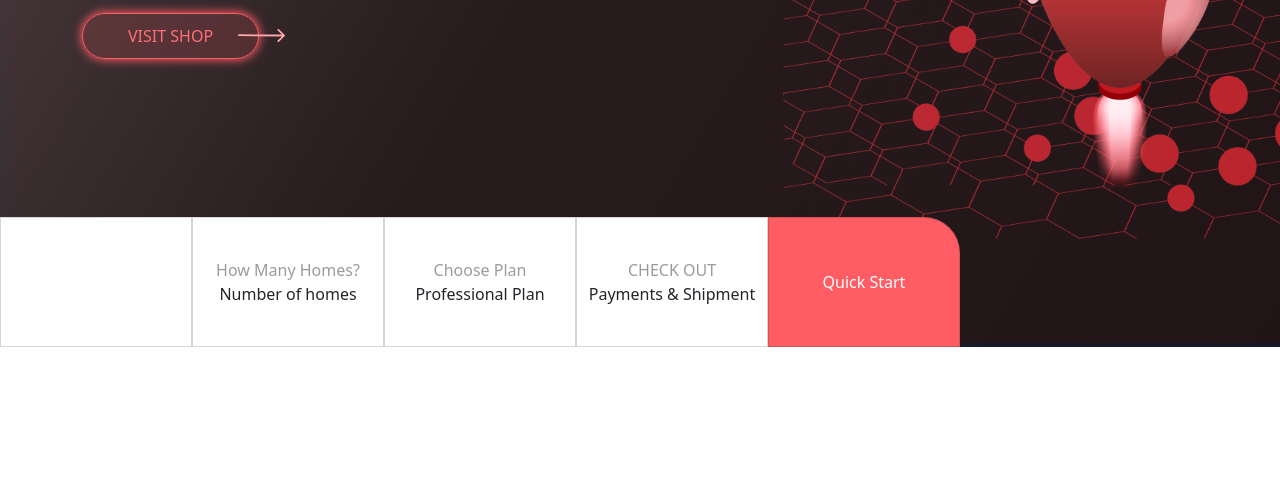
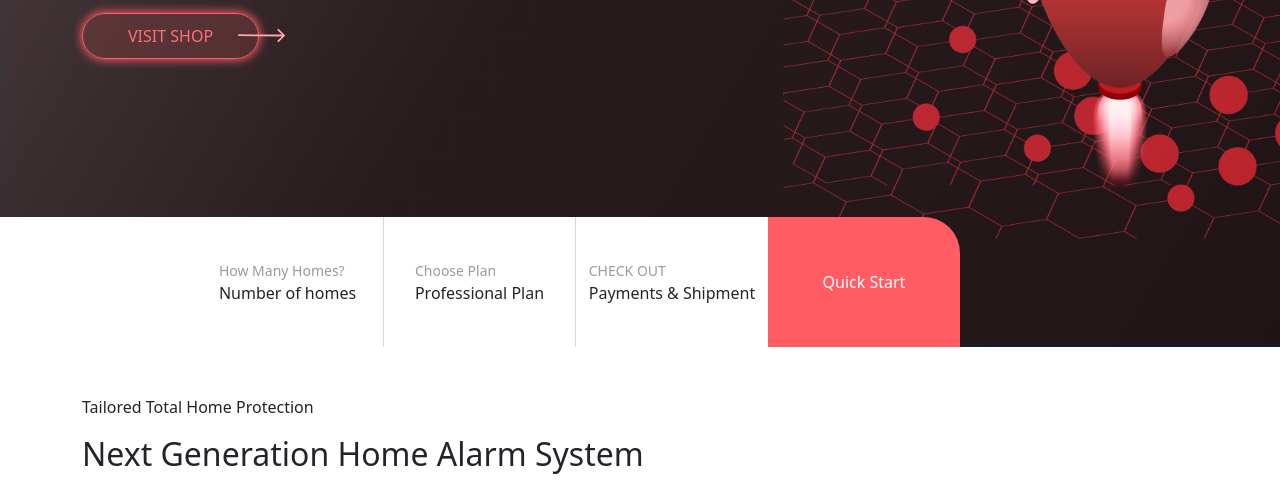
Before and after one commit to markusskov/olarm, a plain HTML site: page index.html in a window 1280 px wide. Shown: the part 453-934 px from the top of the page. Before the commit the page ends 800 px from the top, so only its background shows below. Drawn offline with nearby package versions, Linux system fonts and the light colour scheme.

Commit message:
Fixed bottom section on the header.

```diff
--- a/index.html
+++ b/index.html
@@ -73,23 +73,37 @@
         <div class="whitebox">
           <div class="whitebox__1"></div>
           <div class="whitebox__2">
+            <div class="whitebox__text">
               <p class="whitebox__q">How Many Homes?</p>
               <p class="whitebox__a">Number of homes</p>
             </div>
+          </div>
           <div class="whitebox__3">
+            <div class="whitebox__text">
               <p class="whitebox__q">Choose Plan</p>
               <p class="whitebox__a">Professional Plan</p>
             </div>
+          </div>
           <div class="whitebox__4">
+            <div class="whitebox__text">
               <p class="whitebox__q">CHECK OUT</p>
               <p class="whitebox__a">Payments & Shipment</p>
             </div>
+          </div>
           <div class="whitebox__5">
+            <div class="whitebox__text">
               <p class="whitebox__action">Quick Start</p>
             </div>
           </div>
         </div>
       </div>
+    </div>
+    <main>
+      <div class="container mt-5">
+        <p>Tailored Total Home Protection</p>
+        <h2>Next Generation Home Alarm System</h2>
+      </div>
+    </main>
 
     <!-- Optional JavaScript; choose one of the two! -->
 
--- a/scss/partials/_usage.scss
+++ b/scss/partials/_usage.scss
@@ -44,6 +44,10 @@ body {
 .btn-primary {
   background-color: transparent;
   border: none;
+}
+
+.btn-primary:hover {
+  background-color: transparent !important;
 }
 
 .btn-secondary {
@@ -102,14 +106,12 @@ body {
   width: 15%;
   height: 130px;
   background-color: $white;
-  border: solid 1px rgba(56, 56, 56, 0.199);
   display: flex;
   flex-direction: column;
+  justify-content: center;
   align-items: center;
-  justify-content: center;
 }
 
-.whitebox__1,
 .whitebox__2,
 .whitebox__3 {
   border-right: solid 1px rgba(56, 56, 56, 0.199);
@@ -118,12 +120,23 @@ body {
 .whitebox__5 {
   border-radius: 0 36px 0 0;
   background-color: #ff5c63;
+  cursor: pointer;
+}
+
+.whitebox__5:hover {
+  background-color: #ff1f2b;
+}
+
+.whitebox__text {
+  display: inline-block;
+  text-align: left;
 }
 
 .whitebox__q {
   color: #9b9b9b;
-  text-align: left;
   margin-bottom: 0rem !important;
+  font-size: 14px;
+  font-weight: 300;
 }
 
 .whitebox__a,
```
Also changed, not shown: css/style.css, 1 other file. Lines whose indentation alone changed are shown as unchanged.
